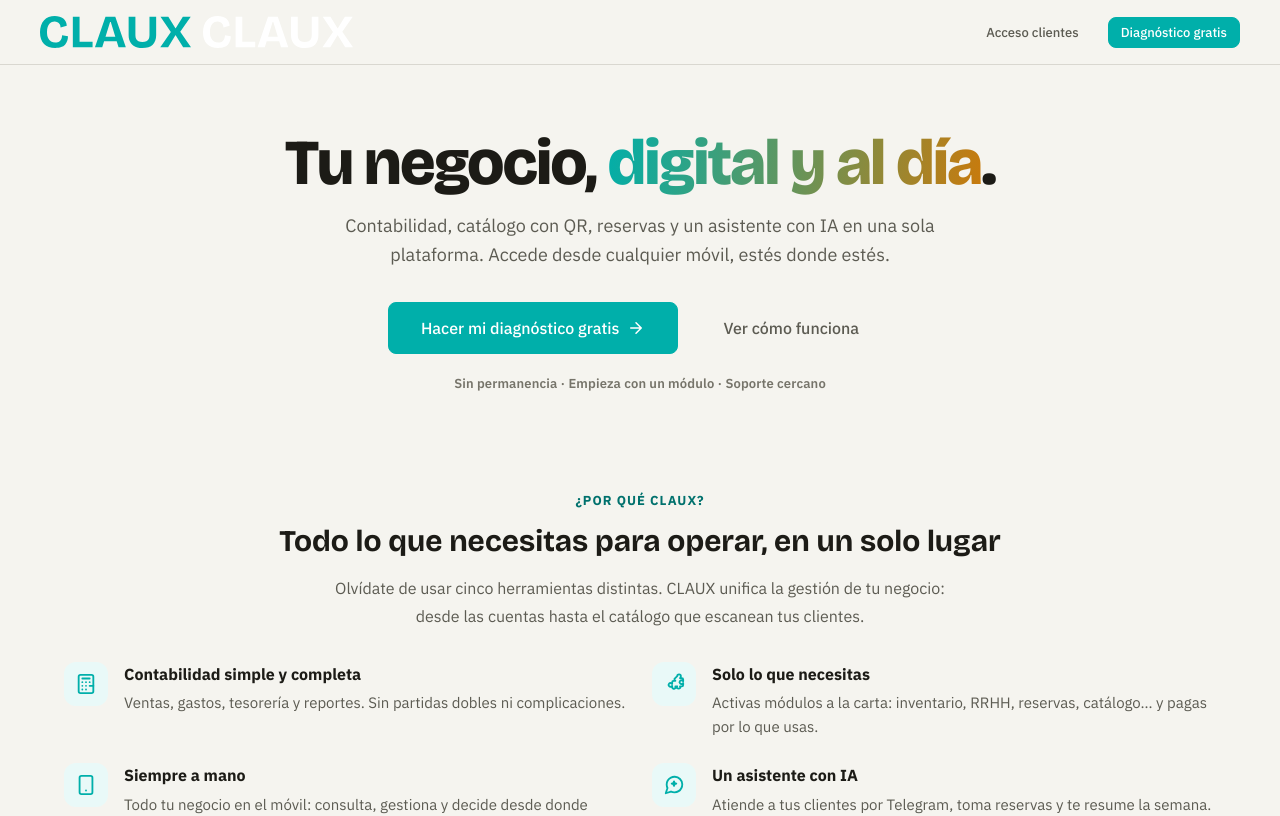
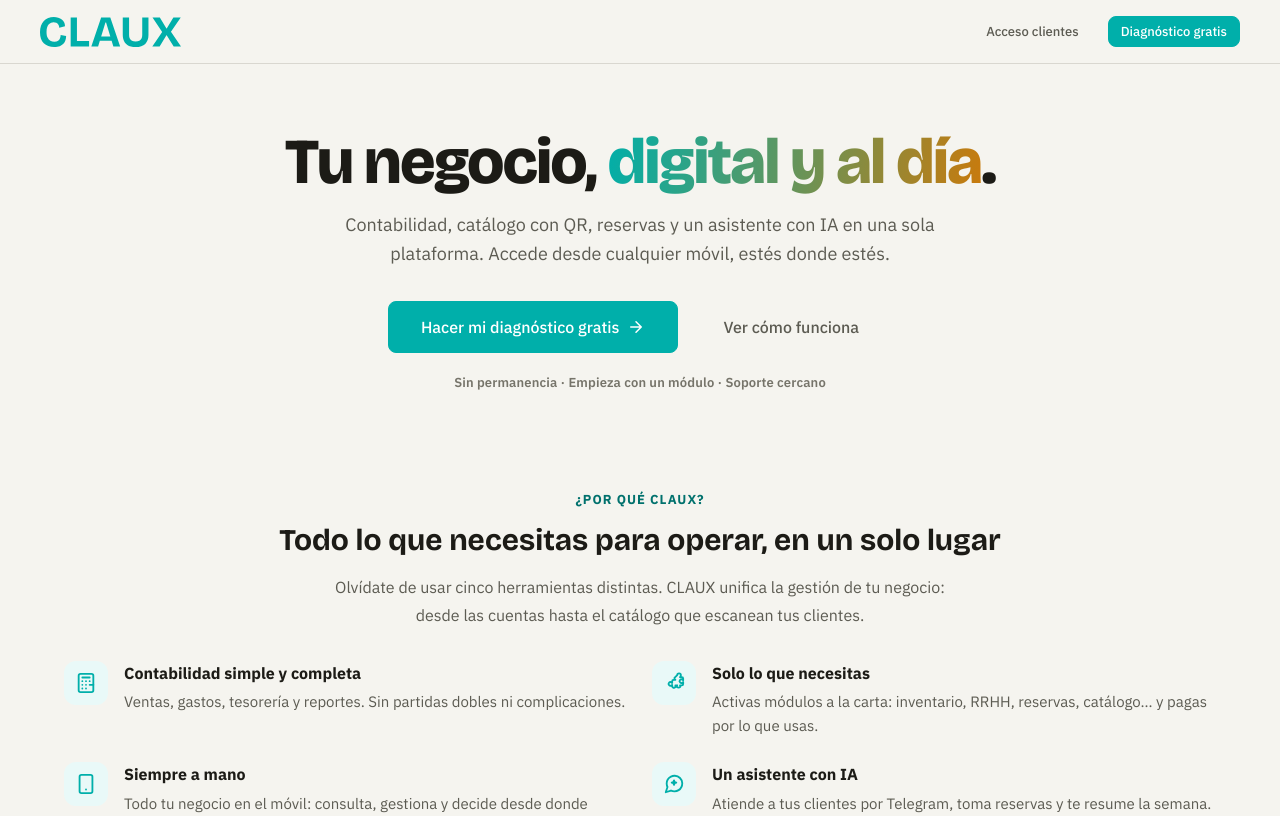
Before and after one commit to DamianMartinMayedo/claux, a Next.js app: page / in a window 1280 px wide. Shown: the top 816 px of the page. Built offline with nearby package versions, Linux system fonts and the light colour scheme; no server answers.

Commit message:
fix: logos tamaño reducido, dark/light toggle corregido (especificidad CSS)

```diff
--- a/src/app/styles/02-base-layout.css
+++ b/src/app/styles/02-base-layout.css
@@ -63,16 +63,28 @@
   text-decoration: none;
 }
 
-/* Logo image sizing & dark/light toggle */
+/* Logo image sizing */
 .header-logo img,
 .portal-logo img,
-.ld-header-logo img { display: block; height: 32px; width: auto; }
-.header-logo img { height: 36px; }
-.ld-footer-logo img { height: 30px; }
+.ld-header-logo img { width: auto; }
 
-.logo-dark { display: none; }
-[data-theme="dark"] .logo-light { display: none; }
-[data-theme="dark"] .logo-dark { display: block; }
+.header-logo img    { height: 28px; }
+.portal-logo img    { height: 26px; }
+.ld-header-logo img { height: 30px; }
+.ld-footer-logo img { height: 26px; }
+
+/* Dark/light toggle — usa selector compuesto (> especificidad que el base) */
+.header-logo .logo-dark,
+.portal-logo .logo-dark,
+.ld-header-logo .logo-dark { display: none; }
+
+[data-theme="dark"] .header-logo .logo-light,
+[data-theme="dark"] .portal-logo .logo-light,
+[data-theme="dark"] .ld-header-logo .logo-light { display: none; }
+
+[data-theme="dark"] .header-logo .logo-dark,
+[data-theme="dark"] .portal-logo .logo-dark,
+[data-theme="dark"] .ld-header-logo .logo-dark { display: block; }
 .header-logo-icon {
   width: 32px;
   height: 32px;
```
